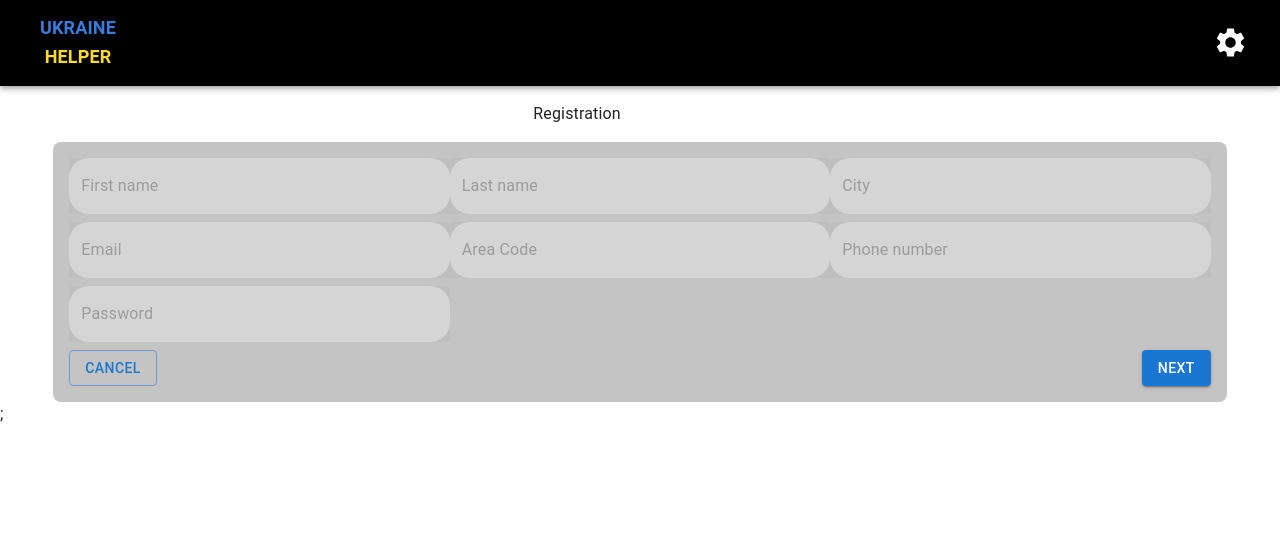
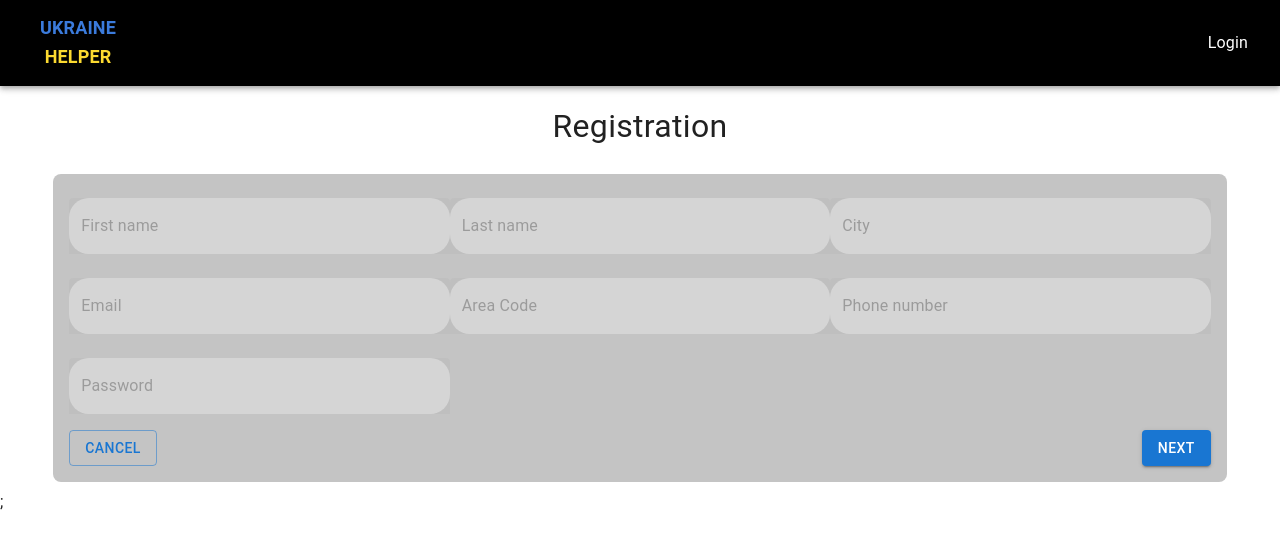
Before and after one commit to CodersCampCrew/Ukraine-helper, a React (Create React App) app in the folder frontend/: page /register in a window 1280 px wide. Shown: the top 548 px of the page. Built offline with nearby package versions, Linux system fonts and the light colour scheme.

Commit message:
Add navigation links between pages

```diff
--- a/frontend/package.json
+++ b/frontend/package.json
@@ -21,6 +21,7 @@
     "@types/react": "^17.0.20",
     "@types/react-dom": "^17.0.9",
     "axios": "^0.26.1",
+    "jwt-decode": "^3.1.2",
     "react": "^17.0.2",
     "react-dom": "^17.0.2",
     "react-hook-form": "^7.29.0",
--- a/frontend/src/App.tsx
+++ b/frontend/src/App.tsx
@@ -26,6 +26,7 @@ export const App = () => {
         <Route path={routes.ineedhelp} element={<IneedHelp/>} />
         <Route path={routes.register} element={<Register />} />
         <Route path={routes.login} element={<LoginForm />} />
+
         <Route path="*" element={<div />} />
       </Route>
     </Routes>
--- a/frontend/src/index.tsx
+++ b/frontend/src/index.tsx
@@ -7,15 +7,18 @@ import { ThemeProvider } from '@mui/material/styles';
 import { App } from './App';
 import reportWebVitals from './reportWebVitals';
 import { theme } from './theme';
+import { UserProvider } from './providers/UserProvider';
 
 ReactDOM.render(
   <React.StrictMode>
+    <UserProvider>
       <BrowserRouter>
         <ThemeProvider theme={theme}>
           <CssBaseline />
           <App />
         </ThemeProvider>
       </BrowserRouter>
+    </UserProvider>
   </React.StrictMode>,
   document.getElementById('root')
 );
--- a/frontend/src/pages/HomePage/HomePage.tsx
+++ b/frontend/src/pages/HomePage/HomePage.tsx
@@ -1,5 +1,5 @@
-import Navbar from './NavBar';
+const HomePage = () => {
 
-const HomePage = () => <Navbar />;
+}
 
 export default HomePage;
--- a/frontend/src/pages/HomePage/NavBar.tsx
+++ b/frontend/src/pages/HomePage/NavBar.tsx
@@ -6,9 +6,12 @@ import Tooltip from '@mui/material/Tooltip';
 import Menu from '@mui/material/Menu';
 import MenuItem from '@mui/material/MenuItem';
 import SettingsIcon from '@mui/icons-material/Settings';
-import { Button, createTheme, ThemeProvider } from '@mui/material';
+import { Button, createTheme, Link, ThemeProvider } from '@mui/material';
 import { IconButton } from '@mui/material';
-import React from 'react';
+import React, { useContext } from 'react';
+import { UserContext } from '../../providers/UserProvider';
+import { useNavigate } from 'react-router-dom';
+import routes from '../../routes'
 
 const theme = createTheme({
   palette: {
@@ -22,7 +25,6 @@ const theme = createTheme({
 });
 
 const settings = ['Profile', 'Account', 'Dashboard', 'Logout'];
-const settingLogout = ['Register', 'Login'];
 
 const Navbar: React.FC = () => {
   const [anchorElUser, setAnchorElUser] = React.useState<null | HTMLElement>(
@@ -36,6 +38,9 @@ const Navbar: React.FC = () => {
   const handleCloseUserMenu = () => {
     setAnchorElUser(null);
   };
+  const loginPageLink = routes.login
+  const userContext = useContext(UserContext)
+  const navigate = useNavigate()
 
   return (
     <ThemeProvider theme={theme}>
@@ -43,7 +48,7 @@ const Navbar: React.FC = () => {
         <AppBar position="static" sx={{ padding: '.5em' }}>
           <Toolbar>
             <Typography component="div" sx={{ flexGrow: 1 }}>
-              <Button>
+            <Link href='/'><Button>
                 <Typography component="div" sx={{ flexGrow: 1 }}>
                   <Typography
                     variant="h6"
@@ -60,9 +65,10 @@ const Navbar: React.FC = () => {
                     HELPER
                   </Typography>
                 </Typography>
-              </Button>
+              </Button></Link>
+
             </Typography>
-            <Box>
+            {userContext.state.user ? <Box>
               <Tooltip title="Open settings">
                 <IconButton
                   size="large"
@@ -95,7 +101,7 @@ const Navbar: React.FC = () => {
                   </MenuItem>
                 ))}
               </Menu>
-            </Box>
+            </Box> : <Link underline='none' sx={{color: '#fff'}} href='/login' >Login</Link>}
           </Toolbar>
         </AppBar>
       </Box>
--- a/frontend/src/pages/login/components/LoginForm.tsx
+++ b/frontend/src/pages/login/components/LoginForm.tsx
@@ -1,6 +1,6 @@
 import * as Yup from 'yup';
 
-import { Grid, Button, Link } from '@mui/material';
+import { Grid, Button, Link, Typography } from '@mui/material';
 import { useForm, SubmitHandler } from 'react-hook-form';
 import { yupResolver } from '@hookform/resolvers/yup';
 import {
@@ -9,7 +9,12 @@ import {
   InvalidField,
   FormItem
 } from '../../../components';
-import userService from '../../../services/userService';
+
+import { UserContext } from '../../../providers/UserProvider';
+import { useContext, useEffect } from 'react';
+import { Email } from '@mui/icons-material';
+import { useNavigate } from 'react-router-dom';
+import routes from '../../../routes';
 
 type FormValues = {
   email: string;
@@ -35,14 +40,24 @@ export const LoginForm: React.FC = () => {
     formState: { errors }
   } = useForm<FormValues>({ resolver: yupResolver(schema) });
 
+  const userContext = useContext(UserContext);
+  const navigate = useNavigate();
+
+  useEffect(() => {
+    console.log(userContext);
+    if (userContext.state.user) {
+      navigate(routes.home);
+    }
+  }, [userContext.state.user]);
+
   const submitForm: SubmitHandler<FormValues> = async (data) => {
-    const response = userService.login(data);
+    userContext.actions.login(data);
   };
 
   return (
     <Grid container direction="row" justifyContent="center">
-      <Grid item xs={2}>
-        <p>Login</p>
+      <Grid item >
+      <Typography padding=".5em 0" sx={{fontSize: '2rem'}} >Login</Typography>
       </Grid>
       <Grid item xs={11}>
         <FormPaper>
@@ -68,7 +83,11 @@ export const LoginForm: React.FC = () => {
               />
               <InvalidField>{errors.password?.message}</InvalidField>
             </FormItem>
-            <Link href="/forgot">Forgot your password?</Link>
+            <Grid container direction='column' justifyContent='space-between' alignItems='center' padding='1rem'>
+              <Link href='/register' underline='none' padding='1.5rem'>If you don't have an account, please register</Link>
+              <Link href="/forgot" underline='none' >Forgot your password?</Link>
+            </Grid>
+
             <Grid container justifyContent="space-between">
               <Button variant="outlined">Cancel</Button>
               <Button type="submit" variant="contained">
--- a/frontend/src/pages/register/components/RegisterForm.tsx
+++ b/frontend/src/pages/register/components/RegisterForm.tsx
@@ -1,6 +1,6 @@
 import * as Yup from 'yup';
 
-import { Grid, Button } from '@mui/material';
+import { Grid, Button, Typography } from '@mui/material';
 import { useForm, SubmitHandler } from 'react-hook-form';
 import { yupResolver } from '@hookform/resolvers/yup';
 import {
@@ -66,14 +66,16 @@ export const RegisterForm: React.FC = () => {
 
   const submitForm: SubmitHandler<FormValues> = async (data) => {
     const response = userService.register(data);
+    console.log(data)
   };
 
   return (
     <Grid container direction="row" justifyContent="center">
-      <Grid item xs={2}>
-        <p>Registration</p>
+      <Grid item alignItems='center'>
+        <Typography padding=".5em 0" sx={{fontSize: '2rem'}} >Registration</Typography>
+        {/* <p>Registration</p> */}
       </Grid>
-      <Grid item xs={11}>
+      <Grid item padding='.5rem 0' xs={11}>
         <FormPaper>
           <form onSubmit={handleSubmit(submitForm)}>
             <Grid
@@ -82,7 +84,7 @@ export const RegisterForm: React.FC = () => {
               justifyContent="space-between"
               sx={{ margin: 'auto 0' }}
             >
-              <Grid item xs={5} sm={5} md={4}>
+              <Grid item padding='.5rem 0' xs={5} sm={5} md={4}>
                 <FormItem>
                   <FormInput
                     id="firstName"
@@ -94,7 +96,7 @@ export const RegisterForm: React.FC = () => {
                   <InvalidField>{errors.firstName?.message}</InvalidField>
                 </FormItem>
               </Grid>
-              <Grid item xs={5} sm={5} md={4}>
+              <Grid item padding='.5rem 0' xs={5} sm={5} md={4}>
                 <FormItem>
                   <FormInput
                     id="lastName"
@@ -106,7 +108,7 @@ export const RegisterForm: React.FC = () => {
                   <InvalidField>{errors.lastName?.message}</InvalidField>
                 </FormItem>
               </Grid>
-              <Grid item xs={12} sm={5} md={4}>
+              <Grid item padding='.5rem 0' xs={12} sm={5} md={4}>
                 <FormItem>
                   <FormInput
                     id="city"
@@ -118,7 +120,7 @@ export const RegisterForm: React.FC = () => {
                   <InvalidField>{errors.city?.message}</InvalidField>
                 </FormItem>
               </Grid>
-              <Grid item xs={12} sm={5} md={4}>
+              <Grid item padding='.5rem 0' xs={12} sm={5} md={4}>
                 <FormItem>
                   <FormInput
                     id="email"
@@ -130,7 +132,7 @@ export const RegisterForm: React.FC = () => {
                   <InvalidField>{errors.email?.message}</InvalidField>
                 </FormItem>
               </Grid>
-              <Grid item xs={5} sm={5} md={4}>
+              <Grid item padding='.5rem 0' xs={5} sm={5} md={4}>
                 <FormItem>
                   <FormInput
                     id="areaCode"
@@ -142,7 +144,7 @@ export const RegisterForm: React.FC = () => {
                   <InvalidField>{errors.areaCode?.message}</InvalidField>
                 </FormItem>
               </Grid>
-              <Grid item xs={6} sm={5} md={4}>
+              <Grid item padding='.5rem 0' xs={6} sm={5} md={4}>
                 <FormItem>
                   <FormInput
                     id="phone"
@@ -154,7 +156,7 @@ export const RegisterForm: React.FC = () => {
                   <InvalidField>{errors.phone?.message}</InvalidField>
                 </FormItem>
               </Grid>
-              <Grid item xs={12} sm={5} md={4}>
+              <Grid item padding='.5rem 0' xs={12} sm={5} md={4}>
                 <FormItem>
                   <FormInput
                     id="password"
@@ -168,7 +170,7 @@ export const RegisterForm: React.FC = () => {
               </Grid>
             </Grid>
             <Grid container justifyContent="space-between">
-              <Button variant="outlined">Cancel</Button>
+              <Button href='/' variant="outlined">Cancel</Button>
               <Button type="submit" variant="contained">
                 Next
               </Button>
--- /dev/null
+++ b/frontend/src/providers/UserProvider.tsx
@@ -0,0 +1,78 @@
+import React, { useReducer } from 'react';
+import jwtDecode from 'jwt-decode';
+
+import userService from '../services/userService';
+
+type UserProviderProps = {
+  children: React.ReactNode;
+};
+
+type State = {
+  isLoading: boolean;
+  user?: User;
+  error?: unknown;
+};
+
+type User = {
+  firstName: string;
+  secondName: string;
+  email: string;
+  phone: string;
+  address: string;
+  jwt: string;
+};
+
+type Action =
+  | { type: 'login/request' }
+  | { type: 'login/success'; user: User }
+  | { type: 'login/failure'; error: unknown };
+
+const initialState: State = { isLoading: false };
+
+const reducer = (state: State, action: Action): State => {
+  switch (action.type) {
+    case 'login/request':
+      return { isLoading: true };
+    case 'login/success':
+      return { isLoading: false, user: action.user };
+    case 'login/failure':
+      return { isLoading: false, error: action.error };
+  }
+};
+
+export const UserContext = React.createContext({
+  state: initialState,
+  actions: {
+    async login({ email, password }: { email: string; password: string }) {}
+  }
+});
+
+export const UserProvider = ({ children }: UserProviderProps) => {
+  const [state, dispatch] = useReducer(reducer, initialState);
+
+  const actions = {
+    async login({ email, password }: { email: string; password: string }) {
+      dispatch({ type: 'login/request' });
+      try {
+        const user = await userService.login({
+          email: email,
+          password: password
+        });
+
+        console.log(user);
+
+        dispatch({ type: 'login/success', user });
+        console.log(user);
+      } catch (error) {
+        console.log(error);
+        dispatch({ type: 'login/failure', error });
+      }
+    }
+  };
+
+  return (
+    <UserContext.Provider value={{ state, actions }}>
+      {children}
+    </UserContext.Provider>
+  );
+};
--- a/frontend/src/services/serverAPI.ts
+++ b/frontend/src/services/serverAPI.ts
@@ -1,5 +1,8 @@
 import axios from 'axios';
-const axiosInstance = axios.create({ baseURL: 'http://localhost:5000/api/' });
+const axiosInstance = axios.create({
+  baseURL: 'http://localhost:5000/api/',
+  withCredentials: true
+});
 const serverAPI = {
   async get({ url }: { url: string }) {
     console.log(axiosInstance.get(url));
```
Also changed, not shown: frontend/src/Layout.tsx (+5 -6 lines), 1 other file (tests, documents, lock files or other folders). Lines whose indentation alone changed are shown as unchanged.
